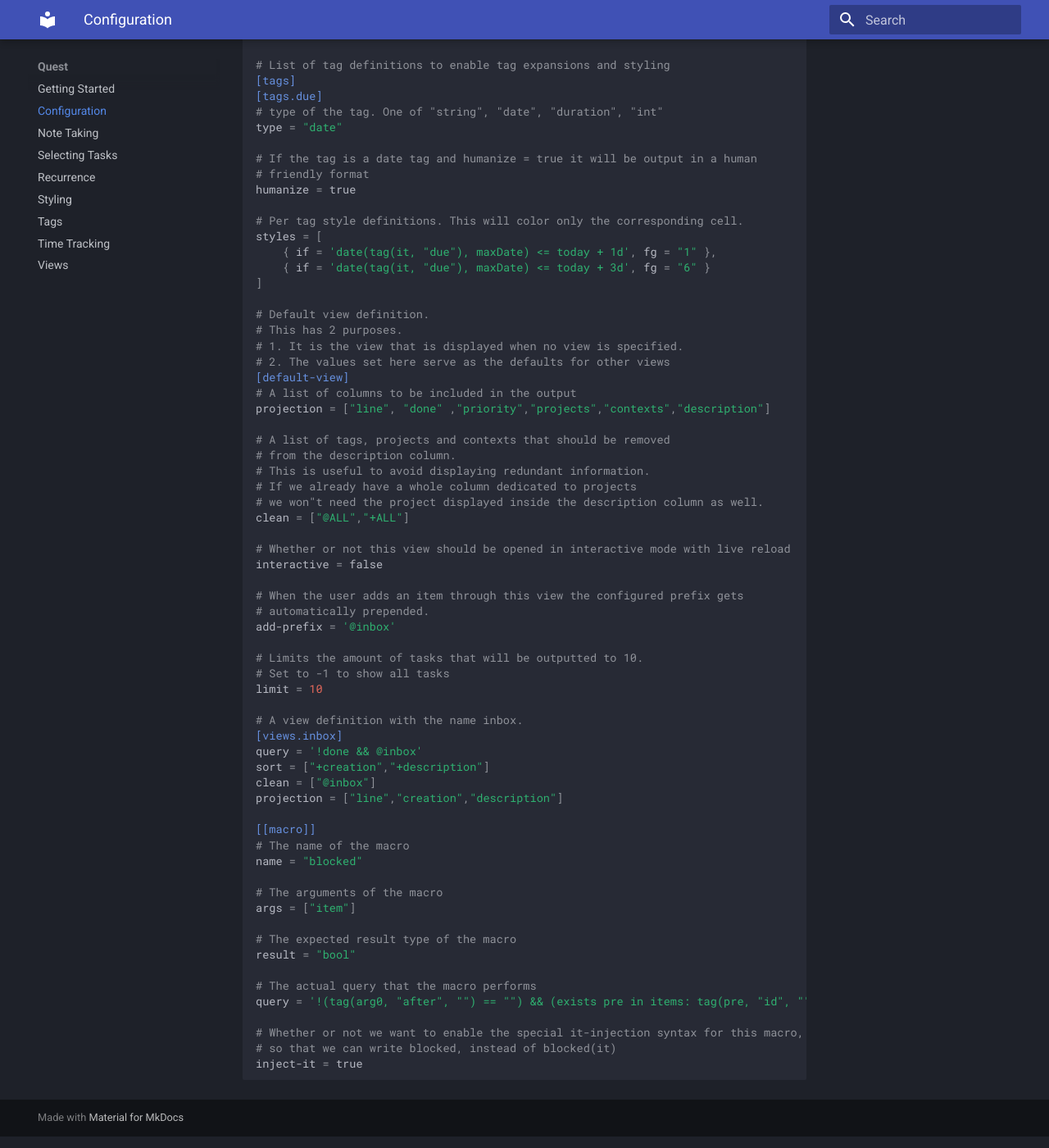
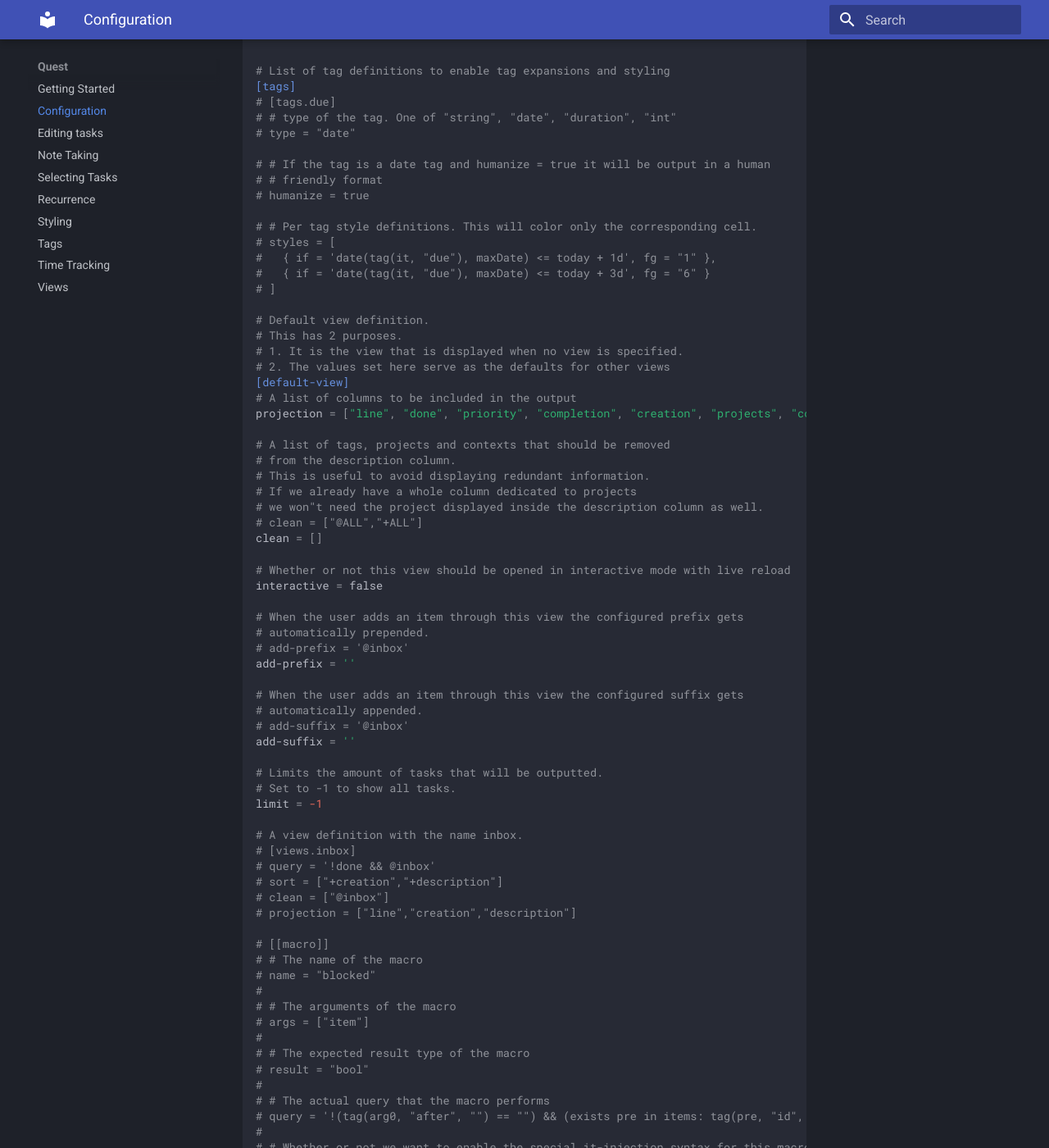
Before and after one commit to Fabian-G/quest, an MkDocs documentation site: the page built from docs/configuration.md, in a window 1280 px wide and 1400 px high, scrolled down 2141 px. Shown: the whole window at 82% size. Built offline with MkDocs 1.6.1 and Material for MkDocs 9.7.7, drawn with Linux system fonts in a browser that asks for light colours; some of the changed text lies outside the part shown.

Commit message:
Cleanup config reference

````diff
--- a/docs/configuration.md
+++ b/docs/configuration.md
@@ -1,57 +1,56 @@
 # Configuration
 
-This annotated example configuration shows all available options:
+This annotated example configuration shows all available options.
+Every option is set to their default. If the default is empty you will find
+another (commented out) example line right above it.
 
 ```toml
 # The Path to the todo.txt quest should use by default.
-# Can be override with the -f option
-# DEFAULT: $HOME/.local/share/quest/todo.txt
-todo-file = "$HOME/path/to/your/todo.txt"
+# Can be overriden with the -f option
+todo-file = "$HOME/.local/share/quest/todo.txt"
 
 # The Path where quest should store completed items.
 # Done tasks are NOT moved automatically, but only when using the archive command.
-# DEFAULT: $HOME/.local/share/quest/done.txt
-done-file = "$HOME/path/to/your/done.txt"
+done-file = "$HOME/.local/share/quest/done.txt"
 
 # When set to a value > 0 quest will make a backup of the todo.txt/done.txt
 # whenever it is changed.
-# Setting this to 10 will keep at most 10 backups.
-# DEFAULT: 0
-backup = 10
+# For example: Setting this to 10 will keep at most 10 backups, always deleting the oldest
+# after each change
+backup = 0
 
 # If set to false Tags that are not declared in the tags section will emit an
 # error if encountered in the todo.txt
-# DEFAULT: true
 unknown-tags = false
 
 # A list of tags that should be removed from a task upon completion
-# DEFAULT: []
-clear-on-done = ["do"]
+# clear-on-done = [ "do" ]
+clear-on-done = []
 
 # A list of style definitions that should be applied to a whole line in the task
 # view.
-# DEFAULT: []
-styles = [
-	{ if = 'blocked', fg = "3" },
-]
+# styles = [
+#   { if = 'blocked', fg = "3" },
+# ]
+syles = []
 
 # The quest-score is a value calculated based on the urgency
 # and priority of a task.
 # High urgency and high priority results in a high quest-score.
-# DEFAULT: empty (therefore disabled)
 [quest-score]
 # The date tags that define the urgency of a task.
 # Might also be offset by a duration value.
 # Only the first existing tag is considered for urgency calculation.
-urgency-tags = [ "due", "t+3m" ]
+urgency-tags = [ "due" ]
 
 # When a task will start to be considered as urgent (in days).
-urgency-begin = 45
+urgency-begin = 90
 
 # If the urgency-tag is unset on a task the urgency will be calculated by
 # adding this duration to the creation date.
 # This is useful to avoid low priority tasks being left undone forever.
-urgency-default = "3m"
+# Setting this to "0d" disables this feature.
+urgency-default = "0d"
 
 # The minimal priority. All lower priorities are considered unimportant.
 min-priority = "E"
@@ -60,20 +59,25 @@
 # The Projects, Contexts and description are used for tags
 [tracking]
 # The tag that should trigger tracking
-# DEFAULT: "" (therefore tracking is disabled by default)
-tag = "tr"
+# Setting this to "" disables this feature
+# tag = "tr"
+tag = ""
+
+# Which todo.txt tags to include as timewarrior tags
+# include-tags = ["ticket"]
+include-tags = []
+
 # If the + should be removed from projects
-# DEFAULT: false
-trim-project-prefix = true
+trim-project-prefix = false
 # If the @ should be removed from contexts
-# DEFAULT: false
-trim-context-prefix = true
+trim-context-prefix = false
 
 # Tag configuration for the recurrence feature
-# DEFAULT: empty (therefore disabled)
 [recurrence]
-# Duration tag that defined the recurrence interval
-rec-tag = "rec"
+# Duration tag that defines the recurrence interval
+# Setting this to "" disables recurrence
+# rec-tag = "rec"
+rec-tag = ""
 
 # Date tag that defines the due date
 due-tag = "due"
@@ -85,43 +89,40 @@
 # recurrent item will be assigned the same priority as the original.
 preserve-priority = false
 
-# Configures quest's notes feature, which allows you to add free
+# Configures quest's notes feature, which allows you to add
 # multi line notes to your todo.txt items
 [notes]
 # The tag which should store the reference to the note id
-# DEFAULT: "" (therefore notes are disabled by default)
-tag = "n"
+# Setting this to "" disables this feature
+# tag = "n"
+tag = ""
+
 # The length of the id.
-# Note ids are generated randomly from an alphabet of size 36.
-# Do not choose a value too low, because quest might fail
-# to find a free id.
-# With an id length of 4 you shouldn't ever run out of ids.
-# DEFAULT: 4
 id-length = 4
+
 # Directory where notes should be stored.
 # The base directory will be created if necessary, parents are not.
 # Note that this directory should be exclusively used by quest,
 # files in that directory that were not created by quest may be
 # deleted without warning (in particular by the "notes clean" command)
-# DEFAULT: $HOME/.local/share/quest/notes
-dir = "/path/to/the/notes/dir"
+dir = "$HOME/.local/share/quest/notes"
 
 
 # List of tag definitions to enable tag expansions and styling
 [tags]
-[tags.due]
-# type of the tag. One of "string", "date", "duration", "int"
-type = "date"
+# [tags.due]
+# # type of the tag. One of "string", "date", "duration", "int"
+# type = "date"
 
-# If the tag is a date tag and humanize = true it will be output in a human
-# friendly format
-humanize = true
+# # If the tag is a date tag and humanize = true it will be output in a human
+# # friendly format
+# humanize = true
 
-# Per tag style definitions. This will color only the corresponding cell.
-styles = [
-	{ if = 'date(tag(it, "due"), maxDate) <= today + 1d', fg = "1" },
-	{ if = 'date(tag(it, "due"), maxDate) <= today + 3d', fg = "6" }
-]
+# # Per tag style definitions. This will color only the corresponding cell.
+# styles = [
+#   { if = 'date(tag(it, "due"), maxDate) <= today + 1d', fg = "1" },
+#   { if = 'date(tag(it, "due"), maxDate) <= today + 3d', fg = "6" }
+# ]
 
 # Default view definition.
 # This has 2 purposes.
@@ -129,47 +130,54 @@
 # 2. The values set here serve as the defaults for other views
 [default-view]
 # A list of columns to be included in the output
-projection = ["line", "done" ,"priority","projects","contexts","description"]
+projection = ["line", "done", "priority", "completion", "creation", "projects", "contexts", "tags", "description"]
 
 # A list of tags, projects and contexts that should be removed
 # from the description column.
 # This is useful to avoid displaying redundant information.
 # If we already have a whole column dedicated to projects
 # we won"t need the project displayed inside the description column as well.
-clean = ["@ALL","+ALL"]
+# clean = ["@ALL","+ALL"]
+clean = []
 
 # Whether or not this view should be opened in interactive mode with live reload
 interactive = false
 
 # When the user adds an item through this view the configured prefix gets
 # automatically prepended.
-add-prefix = '@inbox'
+# add-prefix = '@inbox'
+add-prefix = ''
 
-# Limits the amount of tasks that will be outputted to 10.
-# Set to -1 to show all tasks
-limit = 10
+# When the user adds an item through this view the configured suffix gets
+# automatically appended.
+# add-suffix = '@inbox'
+add-suffix = ''
+
+# Limits the amount of tasks that will be outputted.
+# Set to -1 to show all tasks.
+limit = -1
 
 # A view definition with the name inbox.
-[views.inbox]
-query = '!done && @inbox'
-sort = ["+creation","+description"]
-clean = ["@inbox"]
-projection = ["line","creation","description"]
+# [views.inbox]
+# query = '!done && @inbox'
+# sort = ["+creation","+description"]
+# clean = ["@inbox"]
+# projection = ["line","creation","description"]
 
-[[macro]]
-# The name of the macro
-name = "blocked"
-
-# The arguments of the macro
-args = ["item"]
-
-# The expected result type of the macro
-result = "bool"
-
-# The actual query that the macro performs
-query = '!(tag(arg0, "after", "") == "") && (exists pre in items: tag(pre, "id", "") == tag(arg0, "after") && !done(pre))'
-
-# Whether or not we want to enable the special it-injection syntax for this macro,
-# so that we can write blocked, instead of blocked(it)
-inject-it = true
+# [[macro]]
+# # The name of the macro
+# name = "blocked"
+#
+# # The arguments of the macro
+# args = ["item"]
+#
+# # The expected result type of the macro
+# result = "bool"
+#
+# # The actual query that the macro performs
+# query = '!(tag(arg0, "after", "") == "") && (exists pre in items: tag(pre, "id", "") == tag(arg0, "after") && !done(pre))'
+#
+# # Whether or not we want to enable the special it-injection syntax for this macro,
+# # so that we can write blocked, instead of blocked(it)
+# inject-it = true
 ```
--- /dev/null
+++ b/docs/editing.md
@@ -0,0 +1 @@
+# Editing tasks
````
Also changed, not shown: 1 other file.
